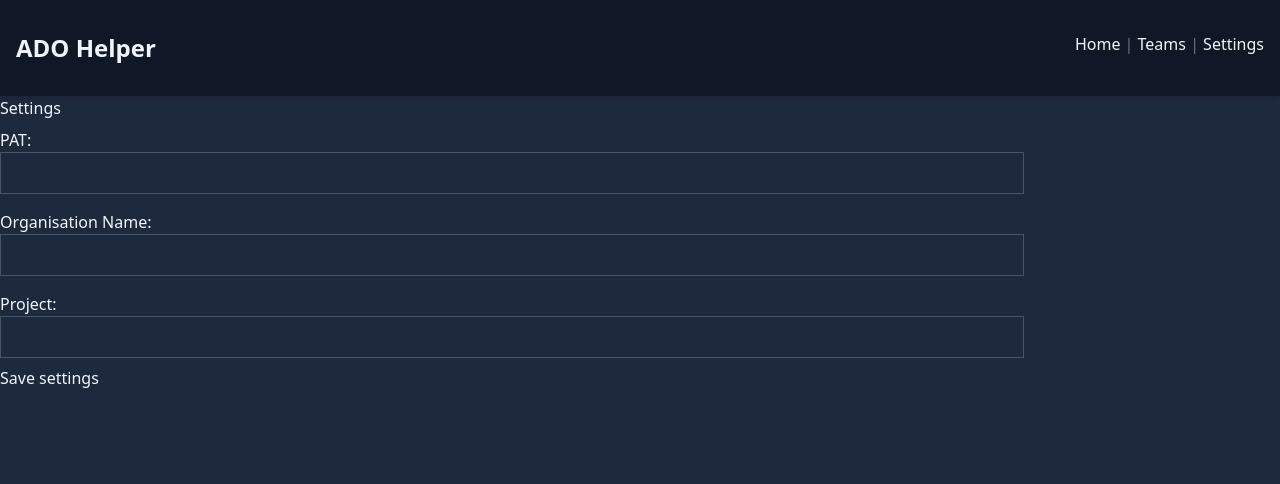
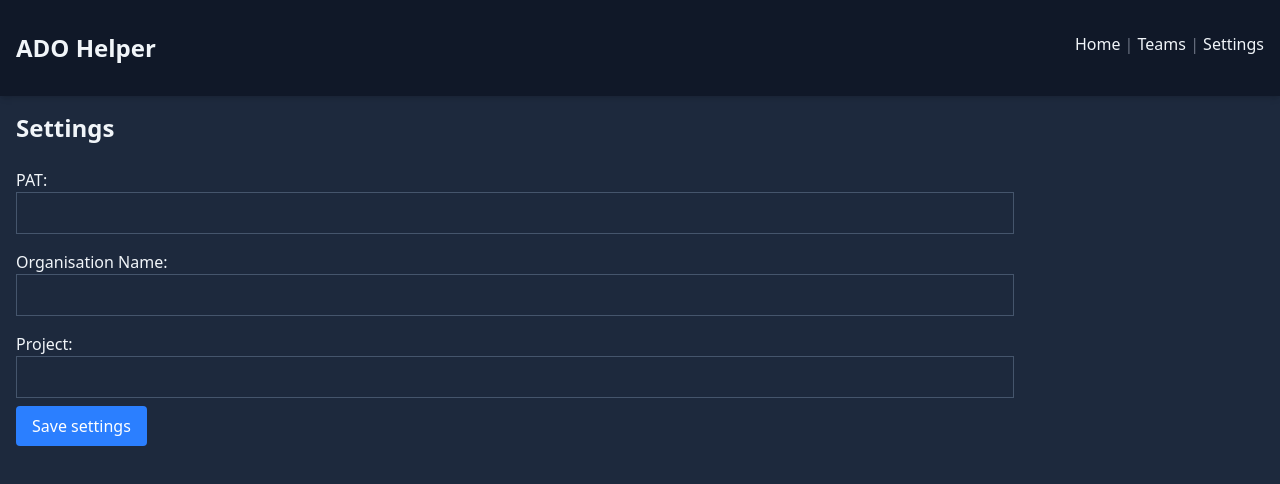
Before and after one commit to jonifen/ado-helper, a React (Vite) app: page /settings in a window 1280 px wide. Shown: the top 484 px of the page. Built offline with nearby package versions, Linux system fonts and the light colour scheme.

Commit message:
Fix the settings page

```diff
--- a/src/data/settings-store.ts
+++ b/src/data/settings-store.ts
@@ -5,6 +5,7 @@ type SettingsStoreType = {
   pat: string;
   organisation: string;
   project: string;
+  saveSettings: (settings: Partial<SettingsStoreType>) => void;
 };
 
 export const useSettingsStore = create<SettingsStoreType>()(
@@ -14,8 +15,7 @@ export const useSettingsStore = create<SettingsStoreType>()(
       organisation: "",
       project: "",
       saveSettings: (settings: Partial<SettingsStoreType>) => {
-        set((state) => ({
-          ...state,
+        set(() => ({
           ...settings,
         }));
       },
@@ -44,7 +44,7 @@ export const useSettingsStore = create<SettingsStoreType>()(
           };
         },
         setItem: (name: string, value: any) => {
-          const valueToStore = JSON.stringify(value);
+          const valueToStore = JSON.stringify(value.state);
           localStorage.setItem(name, valueToStore);
         },
         removeItem: (name: string) => {
--- a/src/pages/settings.tsx
+++ b/src/pages/settings.tsx
@@ -3,7 +3,7 @@ import { useForm } from "react-hook-form";
 import { useSettingsStore } from "../data/settings-store.js";
 
 export function Settings() {
-  const settingsStore = useSettingsStore((state) => state);
+  const { pat, organisation, project, saveSettings } = useSettingsStore((state) => state);
   const {
     control,
     register,
@@ -15,22 +15,24 @@ export function Settings() {
 
   const onSubmit = async (data) => {
     console.log("data", data);
+    saveSettings(data);
   };
 
   const onInvalid = async (data) => {
     console.log("data", data);
+    alert("An error when saving the settings. Please check the form for errors.");
   };
 
   return (
-    <div>
-      <p>Settings</p>
+    <div className="p-4">
+      <h2 className="text-2xl font-bold mb-4">Settings</h2>
 
       <form onSubmit={handleSubmit(onSubmit, onInvalid)}>
         <div className="py-2">
           <label className="block">PAT:</label>
           <input
             {...register("pat", { required: true })}
-            defaultValue={settingsStore.pat}
+            defaultValue={pat}
             className="border border-slate-600 p-2 w-[80%]"
           />
           {errors.pat && <p>The PAT is required</p>}
@@ -39,7 +41,7 @@ export function Settings() {
           <label className="block">Organisation Name:</label>
           <input
             {...register("organisation", { required: true })}
-            defaultValue={settingsStore.organisation}
+            defaultValue={organisation}
             className="border border-slate-600 p-2 w-[80%]"
           />
           {errors.organisation && <p>The organisation name is required</p>}
@@ -48,13 +50,13 @@ export function Settings() {
           <label className="block">Project:</label>
           <input
             {...register("project", { required: true })}
-            defaultValue={settingsStore.project}
+            defaultValue={project}
             className="border border-slate-600 p-2 w-[80%]"
           />
           {errors.project && <p>The project name is required</p>}
         </div>
         <div>
-          <button onSubmit={handleSubmit(onSubmit, onInvalid)}>
+          <button type="submit" className="bg-blue-500 text-white px-4 py-2 rounded">
             Save settings
           </button>
         </div>
```
